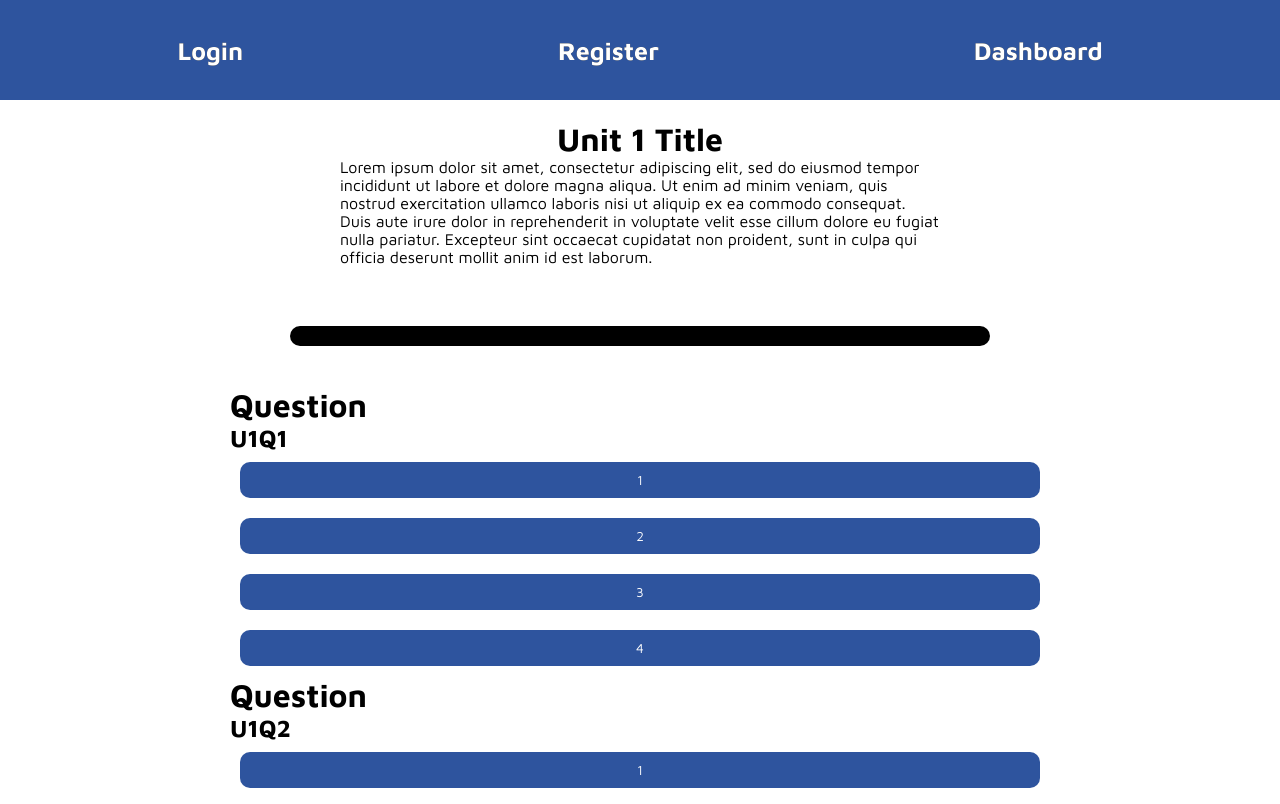
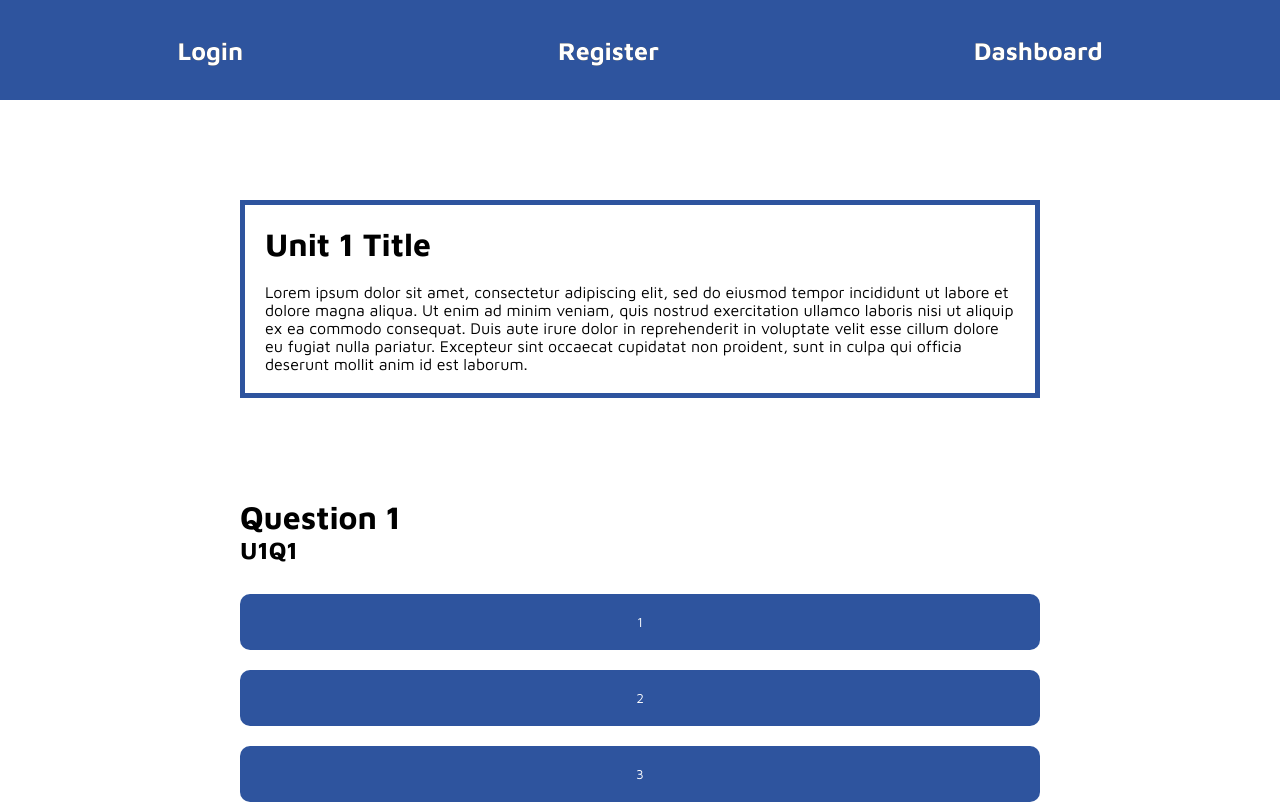
Before and after one commit to greglock1997/trainingPortalProject, a React (Vite) app: page /unit/1 in a window 1280 px wide. Shown: the top 804 px of the page. Built offline with nearby package versions, Linux system fonts and the light colour scheme.

Commit message:
Updated styles to unit page

```diff
--- a/src/components/Article.jsx
+++ b/src/components/Article.jsx
@@ -3,8 +3,8 @@ import React from 'react'
 export default function Article(props) {
     return (
         <div className="article-container">
-            <h1>{props.article.articleTitle}</h1>
-            <p>{props.article.articleContent}</p>
+            <h1 className="article-title">{props.article.articleTitle}</h1>
+            <p className="article-content">{props.article.articleContent}</p>
         </div>
     )
 }
--- a/src/components/Question.jsx
+++ b/src/components/Question.jsx
@@ -33,8 +33,8 @@ export default function Question(props) {
 
     return (
         <div className="question-container">
-            <h1>Question</h1>
-            <h2>{props.question.question}</h2>
+            <h1 className="question-title">Question {props.questionNumber}</h1>
+            <h2 className="question-content">{props.question.question}</h2>
             <div className="question-answers">
                 {answerButtons}
             </div>
--- a/src/data/questionData.js
+++ b/src/data/questionData.js
@@ -1,6 +1,7 @@
 const questionData = {
     1: [
         {
+            questionNumber: 1,
             question: "U1Q1",
             answers: [
                 "1",
@@ -11,6 +12,7 @@ const questionData = {
             correctAnswer: 0
         },
         {
+            questionNumber: 2,
             question: "U1Q2",
             answers: [
                 "1",
@@ -21,6 +23,7 @@ const questionData = {
             correctAnswer: 3
         },
         {
+            questionNumber: 3,
             question: "U1Q3",
             answers: [
                 "1",
@@ -31,6 +34,7 @@ const questionData = {
             correctAnswer: 2
         },
         {
+            questionNumber: 4,
             question: "U1Q4",
             answers: [
                 "1",
--- a/src/index.css
+++ b/src/index.css
@@ -152,11 +152,12 @@ header a:hover {
 }
 
 .unit-link {
-    padding: 40px;
+    padding: 100px;
     margin: 40px;
     background-color: #2E549E;
+    background: linear-gradient(to bottom right, #2E549E 40%, #FFA500);
     color: #FFFFFF;
-    border-radius: 20px;
+    border-radius: 0px;
     font-size: 20px;
     font-weight: 700;
     cursor: pointer;
@@ -164,7 +165,7 @@ header a:hover {
 }
 
 .unit-link:hover {
-    box-shadow: 6px 6px 8px rgba(0, 0, 0, 0.2);
+    box-shadow: 0 4px 8px 0 rgba(0, 0, 0, 0.2), 0 6px 20px 0 rgba(0, 0, 0, 0.19);
 }
 
 /* MESSAGE COMPONENT */
@@ -190,8 +191,8 @@ header a:hover {
 
 /* UNIT PAGE */
 
-.unit-quiz-container {
-    height: 100%;
+.unit-container {
+    flex: 1;
     width: 100%;
     display: flex;
     flex-direction: column;
@@ -201,10 +202,29 @@ header a:hover {
     background-color: #FFFFFF;
 }
 
-.questions-container {
+.unit-score {
+    margin-bottom: 100px;
+    padding: 40px;
+    border-radius: 100px;
+    color: #FFFFFF;
+    background: linear-gradient(to bottom right, #FFA500, #FFD700);
+}
+
+.question-container {
     display: flex;
+    flex-direction: column;
     align-items: center;
     justify-content: center;
+    margin-bottom: 100px;
+}
+
+.question-title {
+    width: 100%;
+}
+
+.question-content {
+    width: 100%;
+    margin-bottom: 20px;
 }
 
 .question-answers {
@@ -214,12 +234,14 @@ header a:hover {
 
 .question-answer {
     width: 800px;
-    padding: 10px;
-    margin: 10px;
+    padding: 20px;
+    margin-top: 10px;
+    margin-bottom: 10px;
     background-color: #2E549E;
     color: #FFFFFF;
     border-radius: 10px;
     cursor: pointer;
+    transition: 0.5s;
 }
 
 .answer-correct {
@@ -231,22 +253,23 @@ header a:hover {
 }
 
 .progress-bar-container {
+    position: fixed;
+    top: 0px;
     display: flex;
     align-items: center;
     justify-content: flex-start;
-    background-color: black;
-    height: 20px;
-    width: 700px;
-    border-radius: 10px;
-    margin: 40px;
+    background-color: #2E549E;
+    height: 10px;
+    width: 100%;
+    margin-bottom: 40px;
+    z-index: 1;
 }
 
 .progress-bar {
-    height: 20px;
+    height: 10px;
     background: linear-gradient(to right, #FFA500, #FFD700);
     width: 0;
-    transition: width 0.6s ease-in-out;
-    border-radius: 10px;
+    transition: width 0.5s ease-in-out;
 }
 
 .article-container {
@@ -254,6 +277,13 @@ header a:hover {
     flex-direction: column;
     align-items: center;
     justify-content: flex-start;
-    width: 600px;
-    margin: 20px;
+    width: 800px;
+    margin: 100px;
+    padding: 20px;
+    border: 5px solid #2E549E;
 }
+
+.article-title {
+    width: 100%;
+    margin-bottom: 20px;
+}
--- a/src/pages/Unit.jsx
+++ b/src/pages/Unit.jsx
@@ -30,23 +30,26 @@ export default function Unit() {
         }
     }, [unitNumber]);
 
-    console.log(articleData[unitNumber]);
-
     return (
-        <div className="unit-quiz-container">
+        <div className="unit-container">
+            <div className="progress-bar-container">
+                <div className="progress-bar" style={{width: `${window.innerWidth * (questionsAnswered / questions.length )}px`}}></div>
+            </div>
             <Article article={currentArticle[0]}/>
-            <div className="progress-bar-container">
-                <div className="progress-bar" style={{width: `${700 * (questionsAnswered / 4 )}px`}}></div>
-            </div>
             {questions.map((question, index) => (
                 <Question
                     key={index}
+                    questionNumber={index + 1}
                     question={question}
                     onAnswer={handleAnswer}
                     onCorrectAnswer={handleCorrectAnswer}
                 />
             ))}
-            <h1>Score : {score} / 4</h1>
+            {questionsAnswered === questions.length ? (
+               <h1 className="unit-score">Score : {score} / {questions.length}</h1>
+            ) : (
+                null
+            )}
         </div>
     );
 }
```
Also changed, not shown: src/pages/Register.jsx (line endings or trailing spaces).
